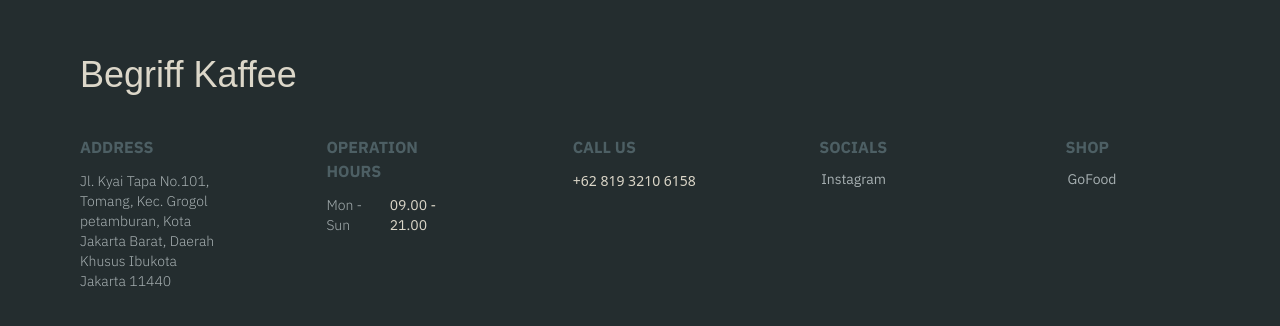
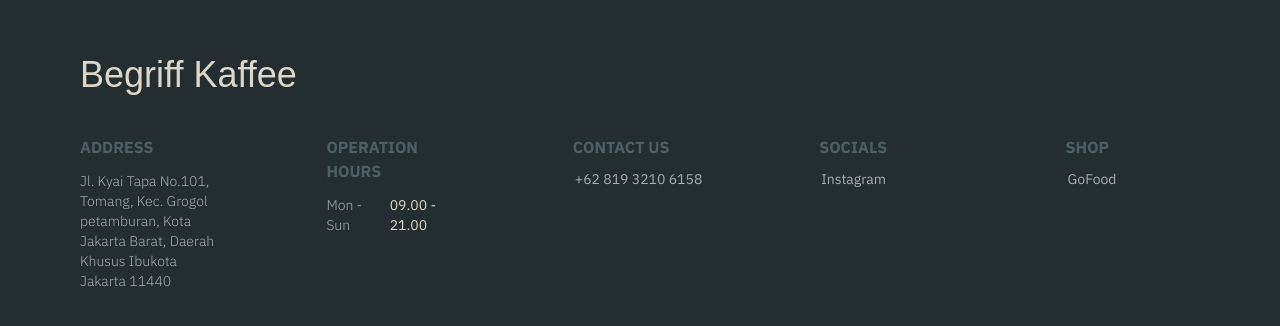
Before and after one commit to diemorester/begriff, a React (Vite) app: page / in a window 1280 px wide. Shown: the part 3225-3551 px from the top of the page. Built offline with nearby package versions, Linux system fonts and the light colour scheme; a web font is replaced by a local one.

Commit message:
added direct whatsapp

```diff
--- a/src/components/Contact.tsx
+++ b/src/components/Contact.tsx
@@ -20,8 +20,15 @@
           </div>
         </div>
         <div>
-          <p className="font-begriff font-bold text-sm md:text-base text-footer-head">CALL US</p>
-          <p className="text-xs md:text-sm text-begriff-white py-3">+62 819 3210 6158</p>
+          <p className="font-begriff font-bold text-sm md:text-base text-footer-head">CONTACT US</p>
+          <div className="flex flex-col font-begriff pt-0.5 px-0.5">
+            <a
+              href="wa.link/jj7shr"
+              target="_blank"
+              className="text-xs md:text-sm hover:text-begriff-white transition-colors duration-200 text-footer-body pt-2">
+              +62 819 3210 6158
+            </a>
+          </div>
         </div>
         <div>
           <p className="font-begriff font-bold text-sm md:text-base text-footer-head">SOCIALS</p>
```
